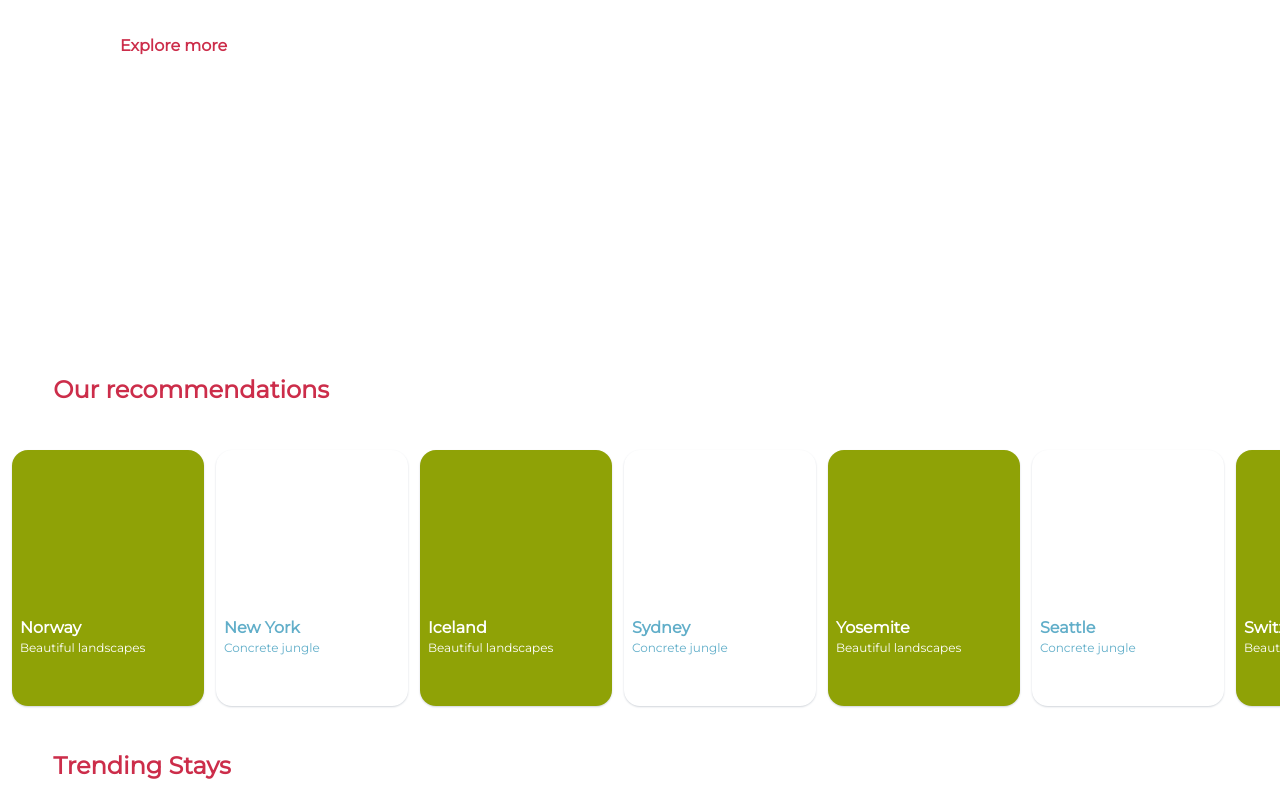
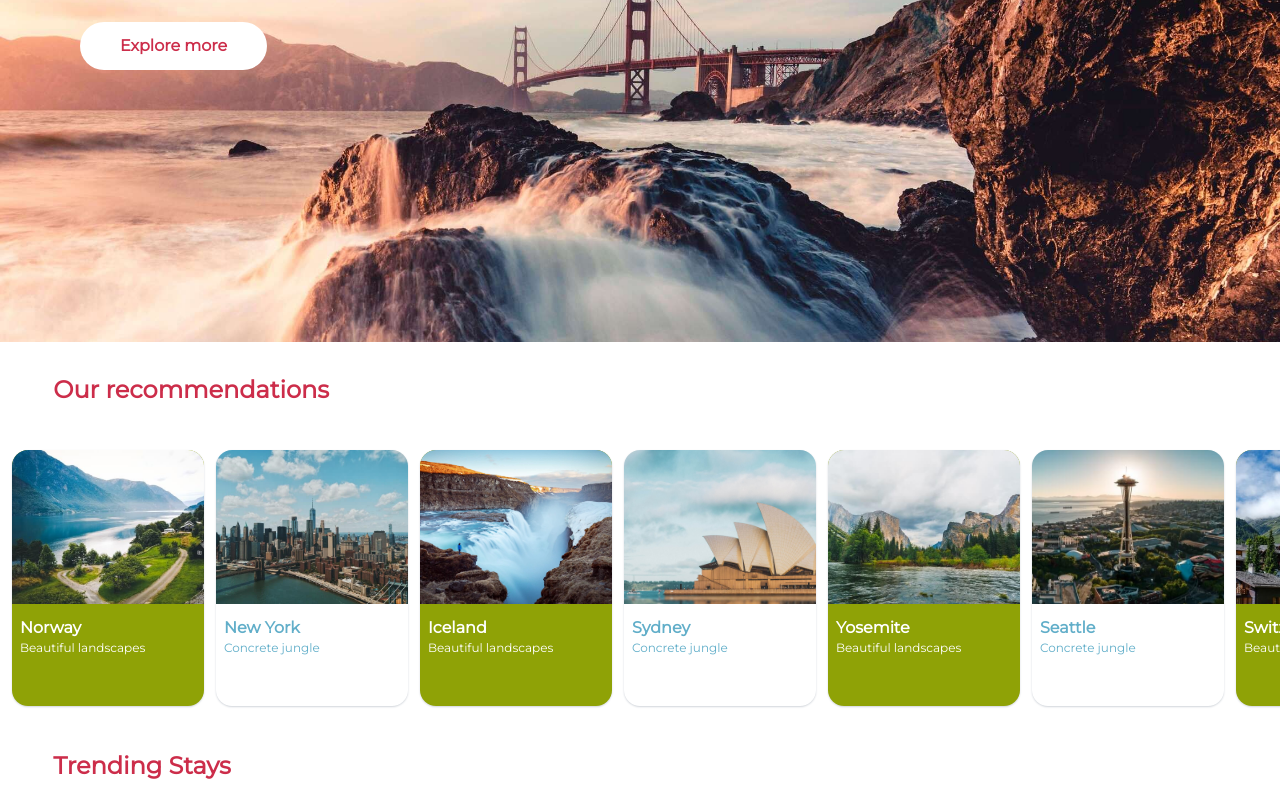
Before and after one commit to itsAmauriDev/PlatziTravel, a website: page index.html in a window 1280 px wide. Shown: the part 274-1064 px from the top of the page. Drawn offline with Linux system fonts and the light colour scheme; the site is published under a folder, as on GitHub Pages, so addresses that start at the root find nothing.

Commit message:
Fix relatives path for images

```diff
--- a/index.html
+++ b/index.html
@@ -373,6 +373,6 @@
         </svg>
       </button>
     </div>
-    <script src="../src/assets/main.js" defer></script>
+    <script src="./src/assets/main.js" defer></script>
   </body>
 </html>
--- a/tailwind.config.js
+++ b/tailwind.config.js
@@ -13,20 +13,20 @@ module.exports = {
         tertiary: "#61AEC9",
       },
       backgroundImage: {
-        bali: "url('/public/img/bali.jpg')",
-        chicago: "url('/public/img/chicago.jpg')",
-        europe: "url('/public/img/europe.jpg')",
-        ìceland: "url('/public/img/iceland.jpg')",
-        LA: "url('/public/img/LA.jpg')",
-        miami: "url('/public/img/miami.jpg')",
-        new_york: "url('/public/img/new_york.jpg')",
-        norway: "url('/public/img/norway.jpg')",
-        sanFrancisco: "url('/public/img/sanFrancisco.jpg')",
-        sanFranciscoDesktop: "url('/public/img/sanFranciscoDesktop.jpg')",
-        seattle: "url('/public/img/seattle.jpg')",
-        switzerland: "url('/public/img/switzerland.jpg')",
-        sydney: "url('/public/img/sydney.jpg')",
-        yosemite: "url('/public/img/yosemite.jpg')",
+        bali: "url('../img/bali.jpg')",
+        chicago: "url('../img/chicago.jpg')",
+        europe: "url('../img/europe.jpg')",
+        ìceland: "url('../img/iceland.jpg')",
+        LA: "url('../img/LA.jpg')",
+        miami: "url('../img/miami.jpg')",
+        new_york: "url('../img/new_york.jpg')",
+        norway: "url('../img/norway.jpg')",
+        sanFrancisco: "url('../img/sanFrancisco.jpg')",
+        sanFranciscoDesktop: "url('../img/sanFranciscoDesktop.jpg')",
+        seattle: "url('../img/seattle.jpg')",
+        switzerland: "url('../img/switzerland.jpg')",
+        sydney: "url('../img/sydney.jpg')",
+        yosemite: "url('../img/yosemite.jpg')",
       },
     },
   },
```
Also changed, not shown: public/css/tailwind.css.
